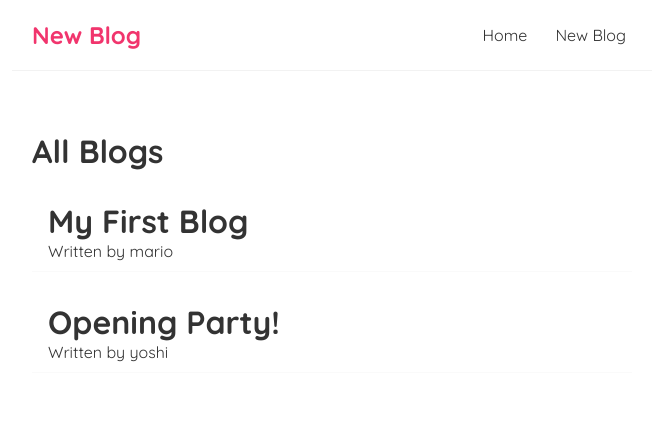
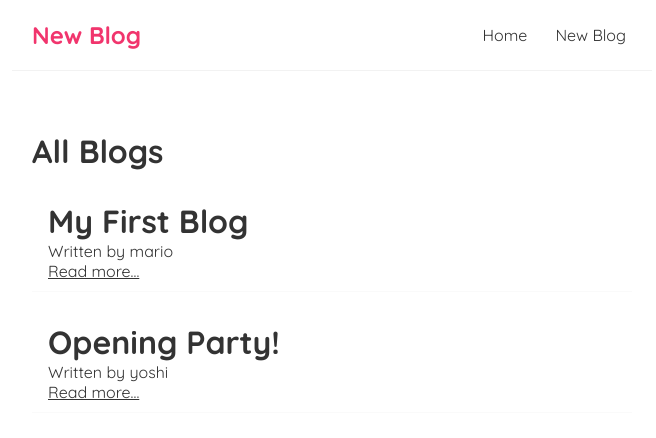
Before and after one commit to drex007/react-app, a React (Vite) app: page / in a window 1280 px wide. Shown: the top 438 px of the page, without its empty margins (308-964 px from the left). Built offline with nearby package versions, Linux system fonts and the light colour scheme; data requests are answered from the project's data file.

Commit message:
route_params

```diff
--- a/src/App.jsx
+++ b/src/App.jsx
@@ -4,6 +4,7 @@
 import Home from './Home';
 import {BrowserRouter as Router, Route, Switch } from 'react-router-dom';
 import Create from './Create';
+import BlogDetail from './BlogDetails';
 
 function App() {
 
@@ -19,6 +20,9 @@
               <Route path="/create">
                 <Create />
               </Route>
+              <Route path="/blogs/:id">
+                <BlogDetail />
+              </Route>
           </Switch>
 
         </div>
--- /dev/null
+++ b/src/BlogDetails.jsx
@@ -0,0 +1,12 @@
+import { useParams } from "react-router-dom";
+
+const BlogDetail = () => {
+    const {id} = useParams();
+    return (
+        <div className="blog-details">
+            <h2>Blog Details -  {id}</h2>
+        </div>
+    );
+}
+
+export default BlogDetail;
--- a/src/Bloglist.jsx
+++ b/src/Bloglist.jsx
@@ -1,3 +1,5 @@
+import { Link } from "react-router-dom";
+
 const BlogList = ({blogs, title}) => {
 
     return (
@@ -7,7 +9,11 @@
                 <div className="blog-preview" key={blog.id}>
                     <h1>{blog.title}</h1>
                     <p>Written by {blog.author}</p>
-                    {/* <button onClick={()=>handleDelete(blog.id)}>delete blog</button> */}
+                    <Link to={`/blogs/${blog.id}`}>
+                        <p>Read more...</p>
+                    </Link>
+
+
                 </div>
             ))}
         </div>
--- a/src/useFetch.jsx
+++ b/src/useFetch.jsx
@@ -4,9 +4,12 @@
     const [isPending, setIsPending] = useState(true);
     const [error, setError] = useState(null);
 
-    useEffect(()=>{
+useEffect(()=>{
+    const abortCont = new AbortController();
+
+
         setTimeout(()=> {
-            fetch(url).then(res=>{
+            fetch(url, {signal: abortCont.signal}).then(res=>{
                 if(!res.ok){
                     throw Error ('could not fetch the data from the resource');
                 }
@@ -17,10 +20,17 @@
             console.log("gotten")
             setIsPending(false);
             }).catch(err=>{
-                setIsPending(false)
-                console.log(err.message);
+                if(err.name ==="AbortError"){
+                    console.log("fetch aborted")
+                }
+                else{
+                    setIsPending(false)
+                    console.log(err.message);
+                }
+
             })
         },1000);
+        return ()=> abortCont.abort();
      }, [url]);
 
      return {data, isPending, error}
```
